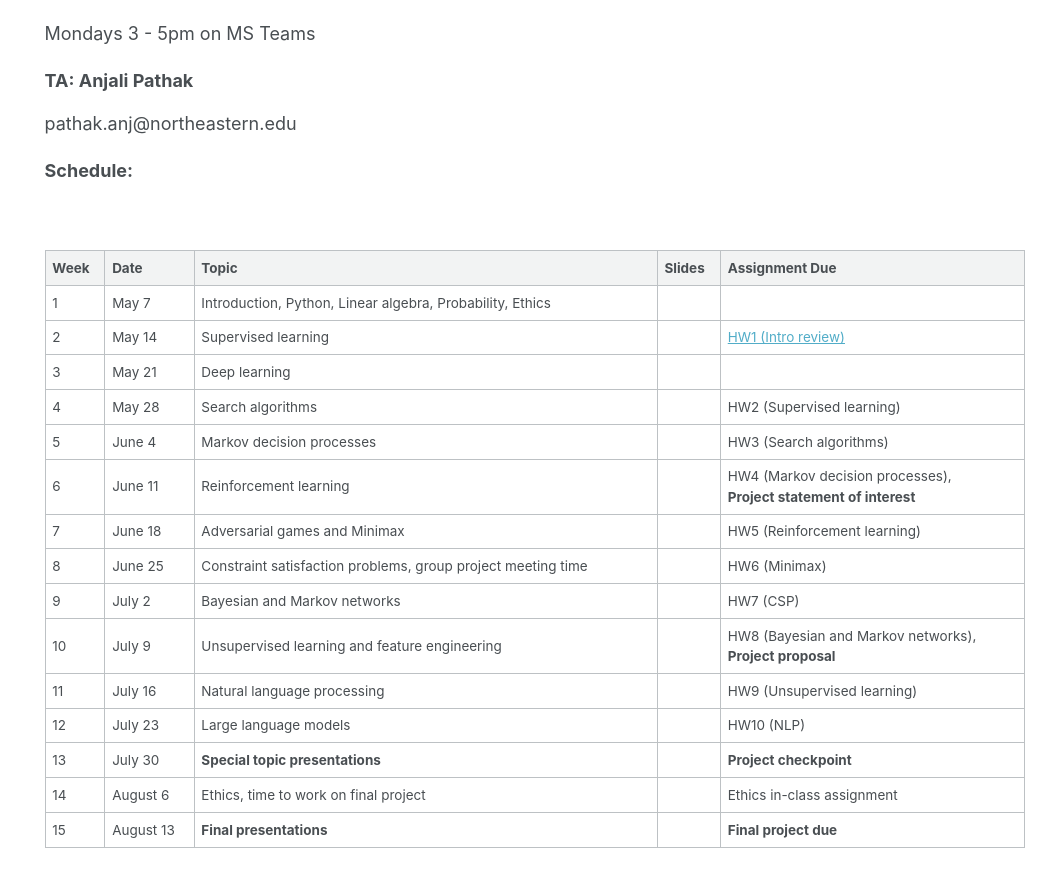
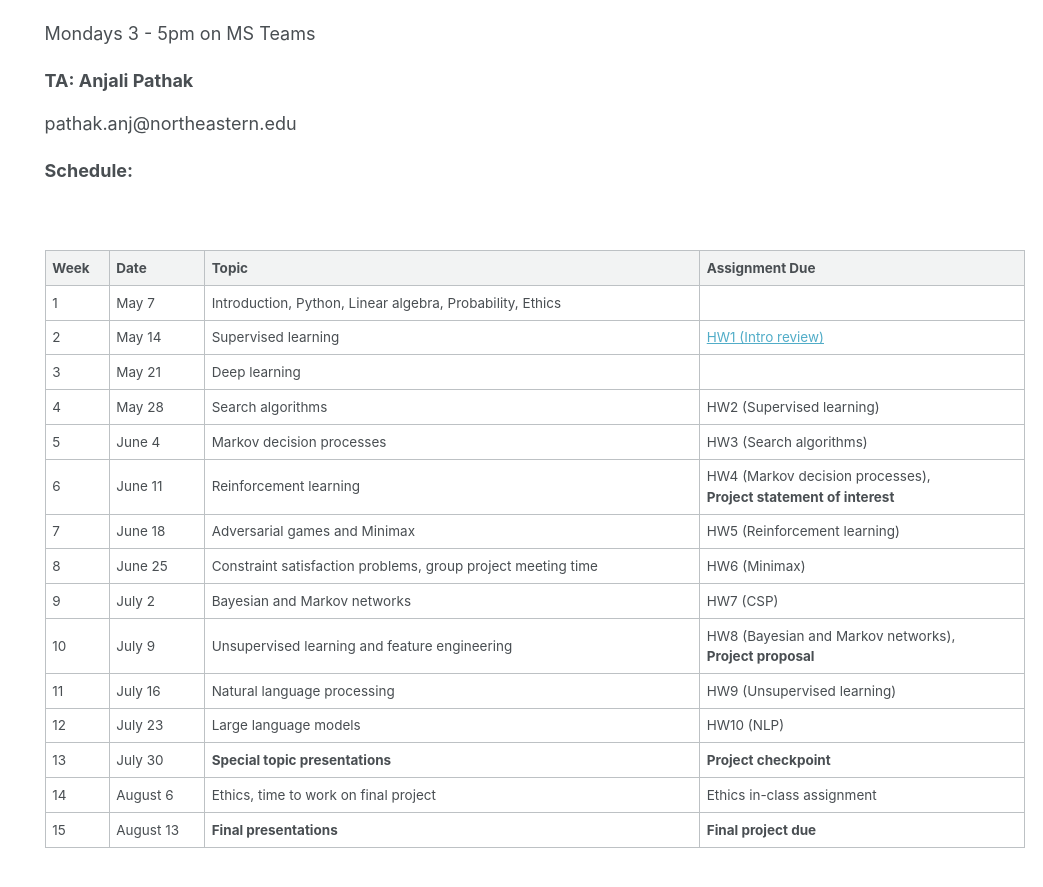
Before and after one commit to rasikabh/rasikabh.github.io, a Jekyll site: the page built from _pages/ai2024su.md, in a window 1280 px wide and 900 px high, scrolled down 450 px. Shown: the top 887 px of the window, without its empty margins (237-1280 px from the left). Built offline with Jekyll 4.4.1, drawn with Linux system fonts in a browser that asks for light colours.

Commit message:
AI class no column for slides

```diff
--- a/_pages/ai2024su.md
+++ b/_pages/ai2024su.md
@@ -37,23 +37,23 @@ pathak.anj@northeastern.edu
 <br/>
 
 
-| Week | Date   | Topic                                                                                         | Slides | Assignment Due |
-|------|--------|-----------------------------------------------------------------------------------------------|--------|----------------|
-| 1 | May 7  | Introduction, Python, Linear algebra, Probability, Ethics |  |  |
-| 2 | May 14 | Supervised learning |  | [HW1 (Intro review)](https://docs.google.com/document/d/1uGOZtO53QBZw0UzlCPDJEDW_LnbibPLspdSBg2R4urc/edit?usp=sharing) |
-| 3 | May 21 | Deep learning |  |  |
-| 4 | May 28 | Search algorithms |  | HW2 (Supervised learning) |
-| 5 | June 4  | Markov decision processes |  | HW3 (Search algorithms) |
-| 6 | June 11 | Reinforcement learning |  | HW4 (Markov decision processes), <br> **Project statement of interest** |
-| 7 | June 18 | Adversarial games and Minimax  |  | HW5 (Reinforcement learning) |
-| 8 | June 25 | Constraint satisfaction problems, group project meeting time |  | HW6 (Minimax) |
-| 9 | July 2  | Bayesian and Markov networks |  | HW7 (CSP) |
-| 10 | July 9  | Unsupervised learning and feature engineering |  | HW8 (Bayesian and Markov networks), <br> **Project proposal** |
-| 11 | July 16 | Natural language processing |  | HW9 (Unsupervised learning) |
-| 12 | July 23 | Large language models  |  | HW10 (NLP) |
-| 13 | July 30 | **Special topic presentations** |  | **Project checkpoint** |
-| 14 | August 6 | Ethics, time to work on final project |  | Ethics in-class assignment |
-| 15 | August 13  | **Final presentations** |  | **Final project due** |
+| Week | Date   | Topic                                                                                         | Assignment Due |
+|------|--------|-----------------------------------------------------------------------------------------------|----------------|
+| 1 | May 7  | Introduction, Python, Linear algebra, Probability, Ethics |  |
+| 2 | May 14 | Supervised learning | [HW1 (Intro review)](https://docs.google.com/document/d/1uGOZtO53QBZw0UzlCPDJEDW_LnbibPLspdSBg2R4urc/edit?usp=sharing) |
+| 3 | May 21 | Deep learning |  |
+| 4 | May 28 | Search algorithms | HW2 (Supervised learning) |
+| 5 | June 4  | Markov decision processes | HW3 (Search algorithms) |
+| 6 | June 11 | Reinforcement learning | HW4 (Markov decision processes), <br> **Project statement of interest** |
+| 7 | June 18 | Adversarial games and Minimax  | HW5 (Reinforcement learning) |
+| 8 | June 25 | Constraint satisfaction problems, group project meeting time | HW6 (Minimax) |
+| 9 | July 2  | Bayesian and Markov networks | HW7 (CSP) |
+| 10 | July 9  | Unsupervised learning and feature engineering | HW8 (Bayesian and Markov networks), <br> **Project proposal** |
+| 11 | July 16 | Natural language processing | HW9 (Unsupervised learning) |
+| 12 | July 23 | Large language models | HW10 (NLP) |
+| 13 | July 30 | **Special topic presentations** | **Project checkpoint** |
+| 14 | August 6 | Ethics, time to work on final project | Ethics in-class assignment |
+| 15 | August 13  | **Final presentations** | **Final project due** |
 
 
 <br/>
```
